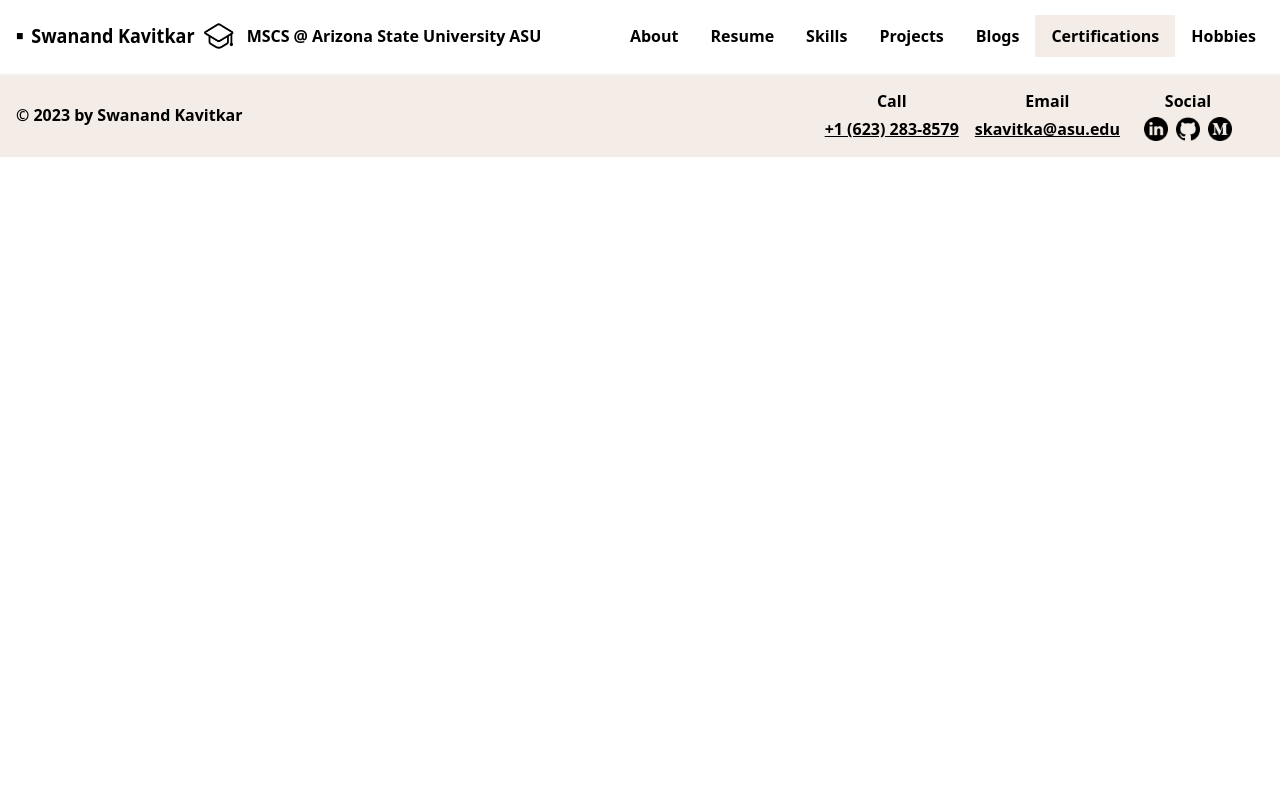
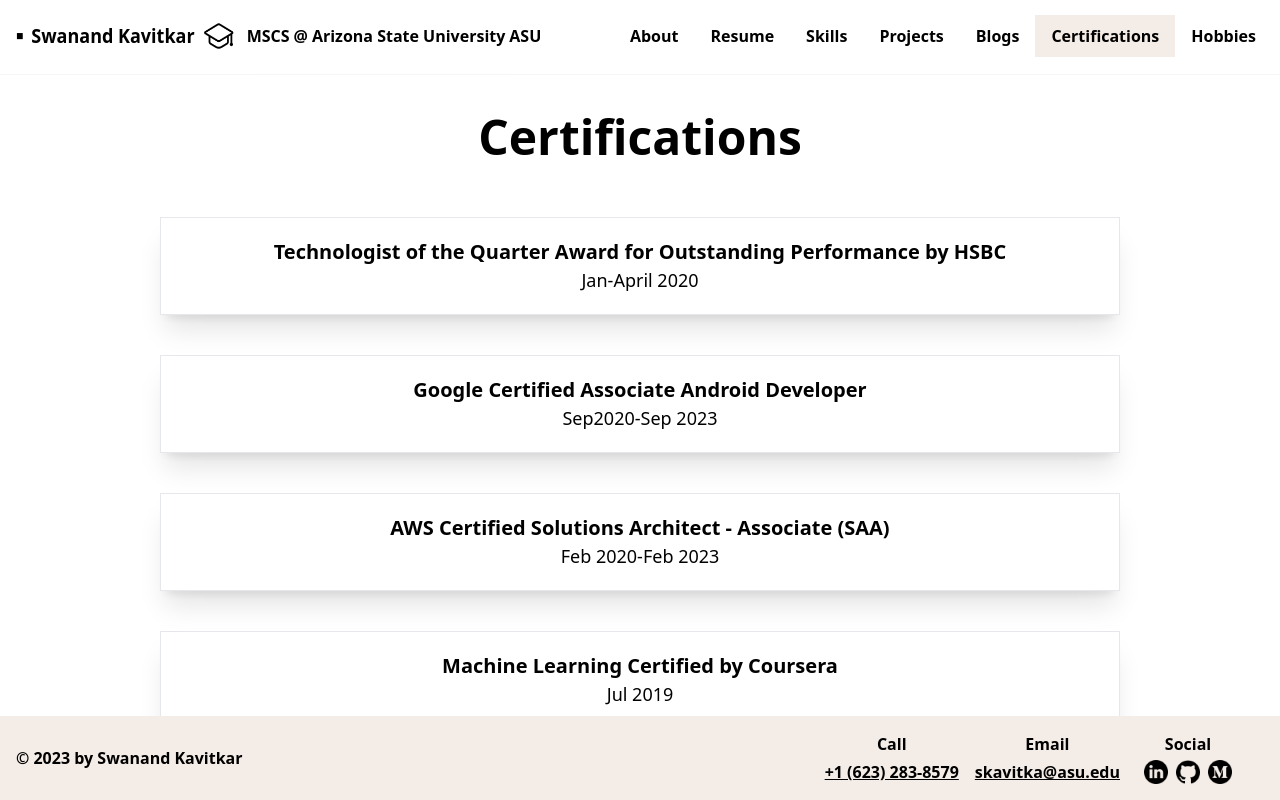
Before and after one commit to S-Threepio/S-Threepio.github.io, a React (Create React App) app: page /certifications in a window 1280 px wide. Built offline with nearby package versions, Linux system fonts and the light colour scheme.

Commit message:
Certification basic

```diff
--- a/src/App.js
+++ b/src/App.js
@@ -6,7 +6,7 @@
 import Skills from "./components/Skills/Skills.js";
 import Projects from "./components/Projects/Projects.js";
 import Blogs from "./components/Blogs/Blogs.js";
-import Certifications from "./components/Certifications.js";
+import Certifications from "./components/Certifications/Certifications.js";
 import Hobbies from "./components/Hobbies/Hobbies.js";
 import { BrowserRouter as Router, Routes, Route } from "react-router-dom";
 
@@ -53,6 +53,7 @@
           <Route path="/projects" element={<Projects />} />
           <Route path="/blogs" element={<Blogs />} />
           <Route path="/hobbies" element={<Hobbies />} />
+          <Route path="/certifications" element={<Certifications />} />
         </Routes>
       </Router>
       <Footer />
--- a/src/components/Blogs/Blogs.js
+++ b/src/components/Blogs/Blogs.js
@@ -37,7 +37,7 @@
         src={cover}
         className="w-screen h-[50vh] object-center object-cover"
       />
-      <div className="mb-[5%] md:relative md:bottom-[20%]  md:mb-[-5%] flex flex-col w-4/5 lg:w-3/5 bg-white items-center">
+      <div className="mb-[5%] md:relative md:bottom-[25%]  md:mb-[-7%] flex flex-col w-4/5 lg:w-3/5 bg-white items-center">
         <div className="text-4xl md:text-5xl font-bold p-4 md:mt-6">
           My Blogs
         </div>
@@ -48,8 +48,8 @@
           published with the same intention.
         </div>
       </div>
-      <div className="flex-col flex md:w-4/5 min-[1600px]:w-3/5 mb-10 items-center">
-        <div className=" w-4/5 border-b-[1px] border-gray-800 xl:mb-20" />
+      <div className="flex-col flex md:w-4/5 min-[1600px]:w-[65%] mb-10 items-center">
+        <div className=" w-4/5 border-b-[1px] border-gray-800 xl:mb-18" />
         <div className="flex flex-col items-center w-4/5">
           {blogdata.map((blog, index) => (
             <Blog
--- /dev/null
+++ b/src/components/Certifications/Certification.js
@@ -0,0 +1,14 @@
+import React from "react";
+
+const Certification = (props) => {
+  const { cert } = props;
+
+  return (
+    <div className="flex flex-col text-xl w-4/5 border border-gray-200 p-5 shadow-xl font-bold items-center">
+      <div>{cert.title}</div>
+      <div className="font-medium text-lg">{cert.date}</div>
+    </div>
+  );
+};
+
+export default Certification;
--- /dev/null
+++ b/src/components/Certifications/Certifications.js
@@ -0,0 +1,39 @@
+import React from "react";
+import Certification from "./Certification";
+
+const Certifications = () => {
+  const certs = [
+    {
+      title:
+        "Technologist of the Quarter Award for Outstanding Performance by HSBC",
+      date: "Jan-April 2020",
+    },
+    {
+      title: "Google Certified Associate Android Developer",
+      date: "Sep2020-Sep 2023",
+    },
+    {
+      title: "AWS Certified Solutions Architect - Associate (SAA)",
+      date: "Feb 2020-Feb 2023",
+    },
+    {
+      title: "Machine Learning Certified by Coursera",
+      date: "Jul 2019",
+    },
+  ];
+
+  return (
+    <div className="overflow-scroll">
+      <div className="text-center text-4xl md:text-5xl font-bold p-4 md:mt-6">
+        Certifications
+      </div>
+      <div className="flex flex-col gap-10 items-center p-10">
+        {certs.map((cert, index) => (
+          <Certification cert={cert} />
+        ))}
+      </div>
+    </div>
+  );
+};
+
+export default Certifications;
--- a/src/components/Hobbies/Hobbies.js
+++ b/src/components/Hobbies/Hobbies.js
@@ -10,20 +10,20 @@
       hobbyname: "Book Reading",
       img: book,
       description:
-        "I am an avid reader of fantasy fiction and any book which has an amazing story to tell. In my opinion stories hold a lot power. Layered characters in a wonderful imagination and the decisions they make in a particular situation can tell us a lot about the way of life.: My personal opinion :Every book is a self help book because reading is therapy.",
+        "I am an avid reader of fantasy fiction and any book which has an amazing story to tell. In my opinion stories hold a lot power. Layered characters in a wonderful imagination and the decisions they make in a particular situation can tell us a lot about the way of life. My personal opinion : Every book is a self help book because reading is therapy.",
     },
     {
       hobbyname: "Piano",
       img: piano,
       description:
-        "Apart from listening to music, I also love to create my own with the beautiful 88 key beast.I compose when I am lucky and I play when I am not busy. I try to incorporate what Beethoven said about : music :To play a wrong note is insignificant, but to play without passion is inexcusable.",
+        'Apart from listening to music, I also love to create my own with the beautiful 88 key beast. I compose when I am lucky and I play when I am not busy. I try to incorporate what Beethoven said about music."To play a wrong note is insignificant, but to play without passion is inexcusable."',
     },
   ];
 
   return (
     <div className="flex flex-1 flex-col items-center overflow-scroll">
       <div className="text-4xl md:text-5xl font-bold p-4 md:mt-6">Hobbies</div>
-      <div className="flex flex-col m-4 gap-10">
+      <div className="flex flex-col m-8 gap-10">
         {hobbydata.map((hobby, index) => (
           <Hobby key={index} hobby={hobby} isEven={count++ % 2 == 0} />
         ))}
--- a/src/components/Hobbies/Hobby.js
+++ b/src/components/Hobbies/Hobby.js
@@ -4,7 +4,7 @@
   const { hobby, isEven } = props;
   return (
     <div
-      className={`flex flex-col xl:flex-row justify-center items-center shadow-2xl ${
+      className={`flex flex-col xl:flex-row justify-center items-center border border-gray-200 shadow-2xl ${
         isEven ? "xl:flex-row-reverse" : ""
       } `}
     >
@@ -13,6 +13,9 @@
         className="p-4 object-cover w-[400px] md:w-[600px]"
       />
       <div className="w-[400px] md:w-[600px]">
+        <div className="text-3xl text-center font-semibold">
+          {hobby.hobbyname}
+        </div>
         <div className="text-xl font-thin p-10">{hobby.description}</div>
       </div>
     </div>
```
Also changed, not shown: src/components/Certifications.js (deleted).
